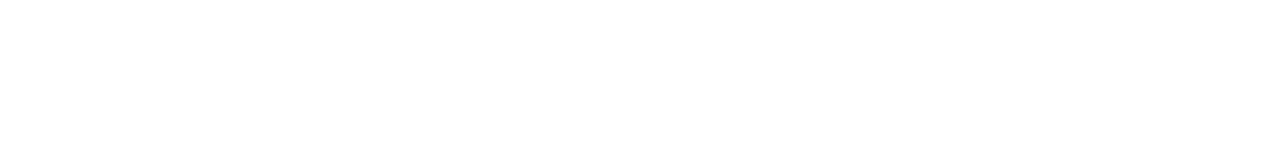
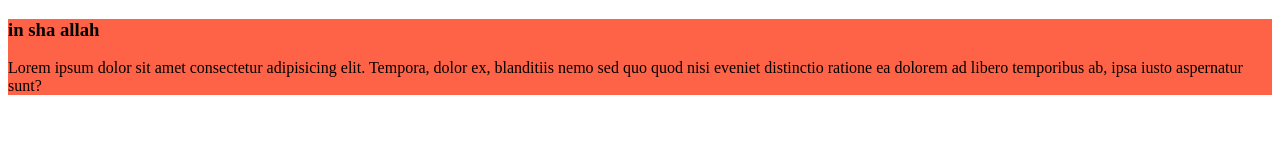
Before and after one commit to Kawsar-Ahamed/my-in-sha-allah-repo, a plain HTML site: page index.html in a window 1280 px wide. Drawn offline with Linux system fonts and the light colour scheme.

Commit message:
added the blog

```diff
--- a/index.html
+++ b/index.html
@@ -4,8 +4,12 @@
     <meta charset="UTF-8">
     <meta name="viewport" content="width=device-width, initial-scale=1.0">
     <title>my in sha allah repo</title>
+    <link rel="stylesheet" href="styles/blog.css">
 </head>
 <body>
-
+    <div>
+        <h3>in sha allah</h3>
+        <p>Lorem ipsum dolor sit amet consectetur adipisicing elit. Tempora, dolor ex, blanditiis nemo sed quo quod nisi eveniet distinctio ratione ea dolorem ad libero temporibus ab, ipsa iusto aspernatur sunt?</p>
+    </div>
 </body>
 </html>
--- /dev/null
+++ b/styles/blog.css
@@ -0,0 +1,3 @@
+div{
+    background-color: tomato;
+}
```
